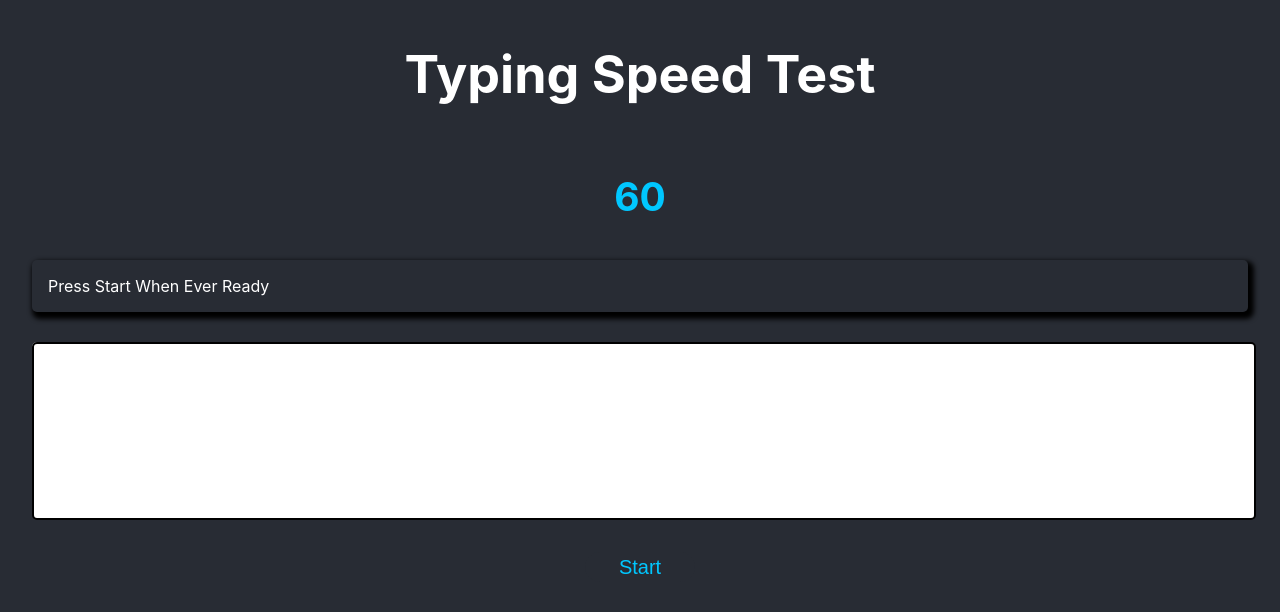
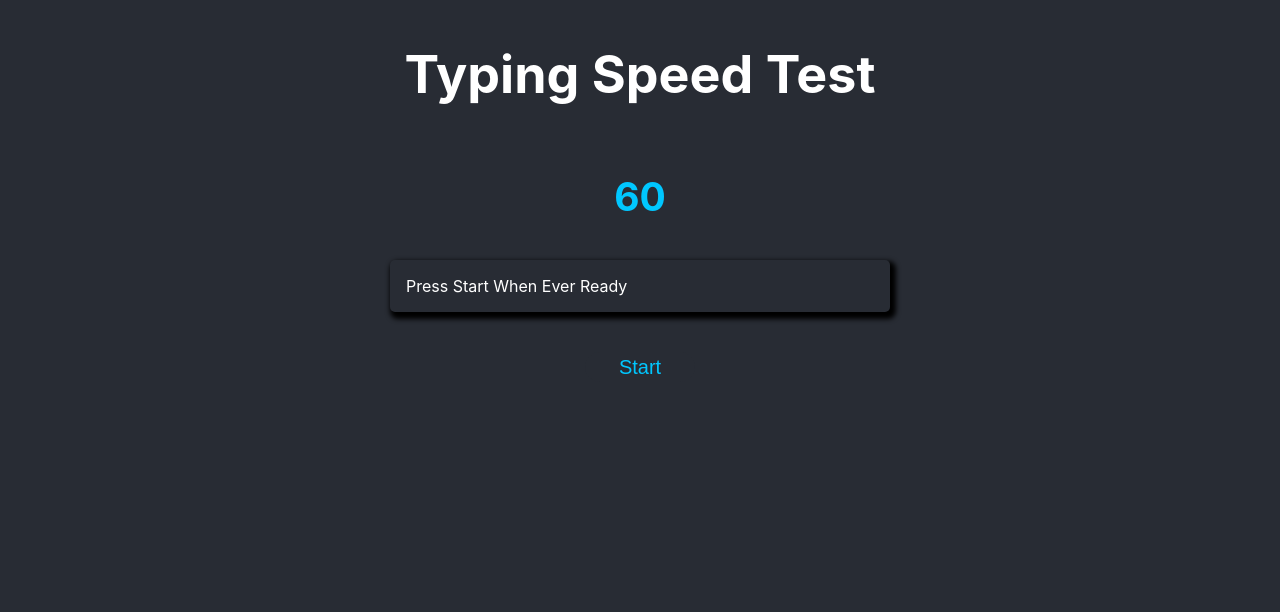
Before and after one commit to awilson02/typingSpeed, a React (Create React App) app in the folder typing-speed/: page / in a window 1280 px wide. Shown: the top 612 px of the page. Built offline with nearby package versions, Linux system fonts and the light colour scheme.

Commit message:
Fixed problem if user word was small or larger than actual word

```diff
--- a/typing-speed/src/App.css
+++ b/typing-speed/src/App.css
@@ -1,5 +1,8 @@
 .App {
   text-align: center;
+  display: flex;
+  flex-direction: column;
+
 
 }
 
@@ -12,6 +15,8 @@ html
 {
   background-color: #282c34;
 }
+
+
 .content
 {
   color: white;
@@ -28,6 +33,9 @@ html
   margin-left: 2em;
   margin-right: 2em;
   box-shadow:  3px 4px 5px 3px  black;
+  max-width: 1000px;
+  min-width: 500px;
+  align-self: center;
 }
 .App-header {
 
@@ -101,24 +109,31 @@ html
 .userInActive
 {
 
-  background-color: white;
+  background-color: #282c34;
+  color: #282c34;
   margin-left: 2em;
   margin-right: 2em;
   margin-top: 30px;
   height: 170px;
   border-radius: 5px;
-
+  max-width: 1000px;
+  min-width: 500px;
+  align-self: center;
+  border: #282c34;
+  outline-color: #282c34;
 
 
 }
 
 textarea
 {
+  background-color: #282c34;
   width: 100%;
   height: 170px;
   resize: none;
-  border-radius: 5px;
-  border: 2px solid black;
+  color: #282c34;
+  border: #282c34;
+  outline: none;
 }
 .startButton
 {
--- a/typing-speed/src/App.js
+++ b/typing-speed/src/App.js
@@ -16,7 +16,7 @@ function App() {
   const [running, setRun] = useState( false)
   const [correct, setCorrect ] = useState(Array(150))
   const [finished, setFinished] = useState(false)
-  const [correctNum, setCorrectNum] = useState(0)
+  const [correctNum, setCorrectNum] = useState(-1)
   const [inter, setInter] = useState("")
 
   const [currWord, setCurrWord] = useState(0);
@@ -49,7 +49,7 @@ function App() {
           setRun(false)
           setCorrect(Array(150))
           setFinished(false)
-          setCorrectNum(0)
+          setCorrectNum(-1)
           setCharInWord(0)
           setCurrWord(0)
           clearInterval(inter)
@@ -57,6 +57,7 @@ function App() {
           return;
       }
       else {
+          setCorrectNum(0)
           setText(textGenerator())
           setButton('Restart')
           setRead(false)
@@ -76,8 +77,9 @@ function App() {
                       }
                       return current - 1;
                   } else {
+
+
                       setRead(true)
-
                       setTimerClass("timerB")
                       clearInterval(interval)
                       setCorrectNum(wordPerMin())
@@ -116,9 +118,24 @@ function App() {
 
           if(charInWord <= 0)
           {
+                if(userWord[currWord-1].length === text[currWord-1].length)
+                {
+                    setCharInWord(text[currWord-1].length -1)
+                    setCurrWord(currWord-1)
+                }
+                else if(userWord[currWord-1].length > text[currWord-1].length)
+                {
+                    setCharInWord
+                    (text[currWord-1].length  +(userWord[currWord-1].length - text[currWord-1].length ))
+                    setCurrWord(currWord-1)
+                }
+                else if(userWord[currWord-1].length < text[currWord-1].length)
+                {
+                    setCharInWord
+                    (text[currWord-1].length -(text[currWord-1].length -userWord[currWord-1].length))
+                    setCurrWord(currWord-1)
+                }
 
-              setCharInWord(userWord[currWord-1].length -1)
-              setCurrWord(currWord-1)
           }
           else
           {
@@ -243,20 +260,25 @@ function App() {
                 </div>)}
 
                             <div className="content">
-                            { correctNum === 0 &&
-                            ("Press Start When Ever Ready")}
-                            { correctNum !==0 &&
+                                { correctNum === -1 &&
+                                ("Press Start When Ever Ready") }
+                                { correctNum !==-1 &&
                                 (
-                                "Words per min = " + correctNum + " Accuracy = "
+                                    "Words per min = " + (currWord+1) + " Accuracy = "
                                     + Math.round((correctNum/(currWord+1))*10000)/100 + "%"
                                 )}
+
                             </div>
                         </div>
 
             )}
+        <div className="section">
+            <button className="startButton" id="button" onClick={startTest}>{button}</button>
+
+        </div>
             <div className="userInActive">
                <form>
-               <textarea onpaste="return false;" spellCheck={"false"} readOnly={read} onKeyDown={inputHandler} onChange={(e) => setWordIn(e.target.value)}>
+                   <textarea spellCheck={"false"} readOnly={read} onKeyDown={inputHandler} onChange={(e) => setWordIn(e.target.value)}>
 
                    </textarea>
                </form>
@@ -264,10 +286,7 @@ function App() {
 
             </div>
 
-      <div className="section">
-          <button className="startButton" id="button" onClick={startTest}>{button}</button>
 
-      </div>
 
     </div>
   );
```
Also changed, not shown: typing-speed/public/manifest.json. Lines whose indentation alone changed are shown as unchanged.
